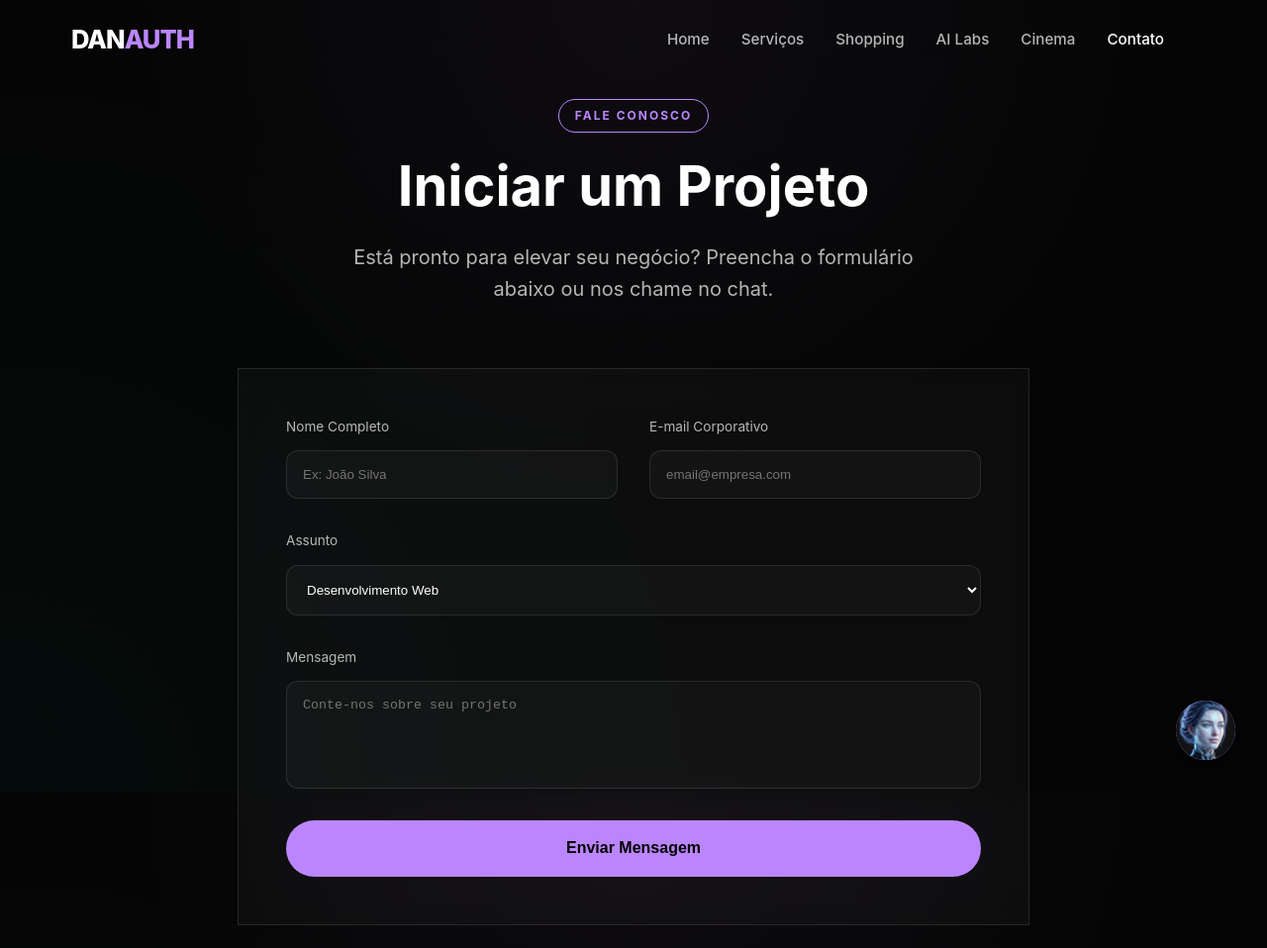
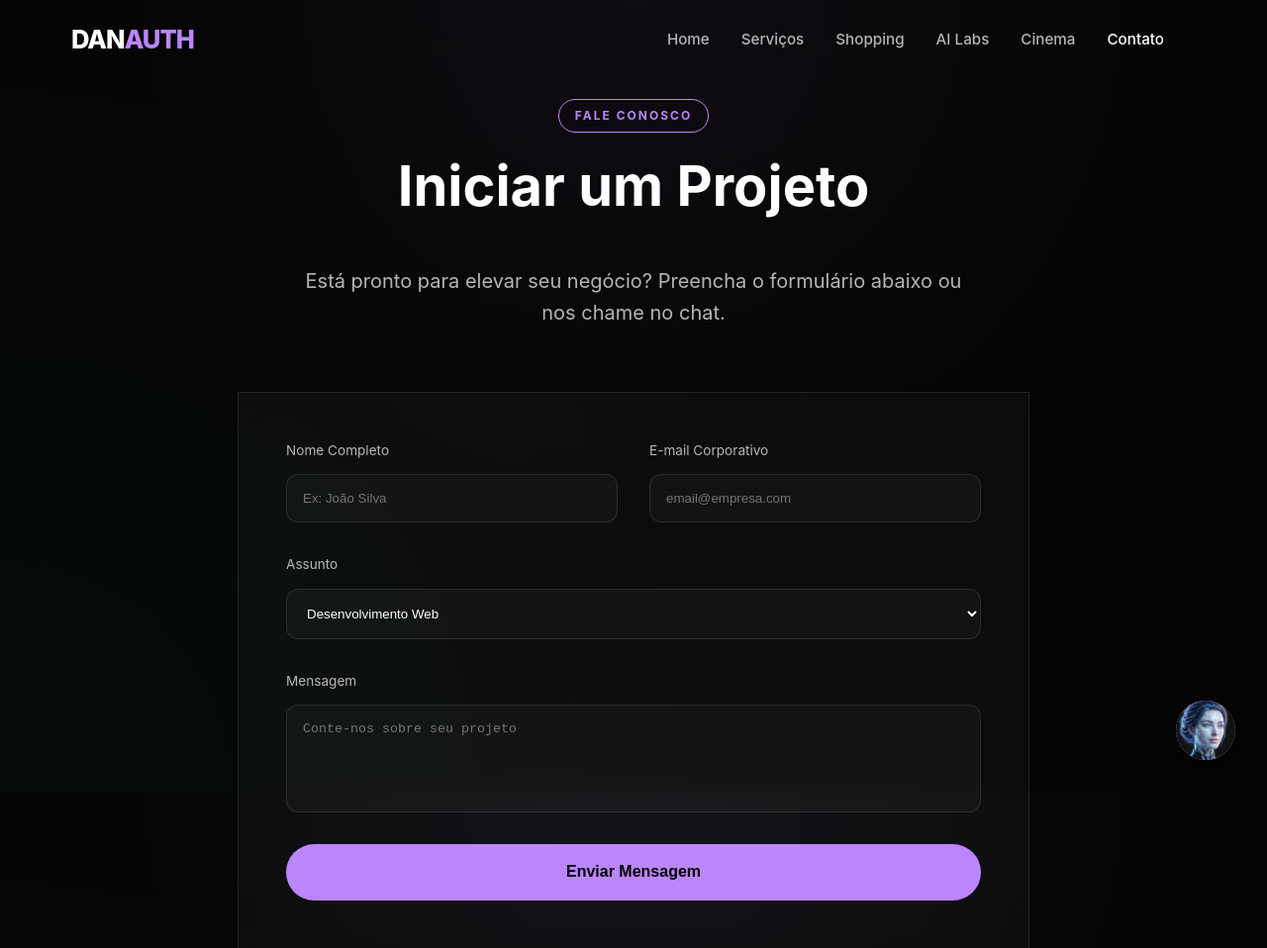
Before and after one commit to hugoolicfarias-coder/danauth, a website built with Vite: page contact.html in a window 1280 px wide. Shown: the top 958 px of the page at 99% size. Built offline with nearby package versions, Linux system fonts and the light colour scheme.

Commit message:
style: center section titles and labels across all pages

```diff
--- a/index.css
+++ b/index.css
@@ -232,6 +232,14 @@ section {
   padding: 8rem 0;
 }
 
+.section-title {
+  text-align: center;
+  margin-bottom: 4rem;
+  display: flex;
+  flex-direction: column;
+  align-items: center;
+}
+
 .section-label {
   display: inline-block;
   padding: 0.4rem 1rem;
@@ -255,7 +263,7 @@ section {
 .section-title p {
   font-size: 1.25rem;
   color: var(--text-secondary);
-  max-width: 600px;
+  max-width: 700px;
   margin: 0 auto;
 }
 
```
